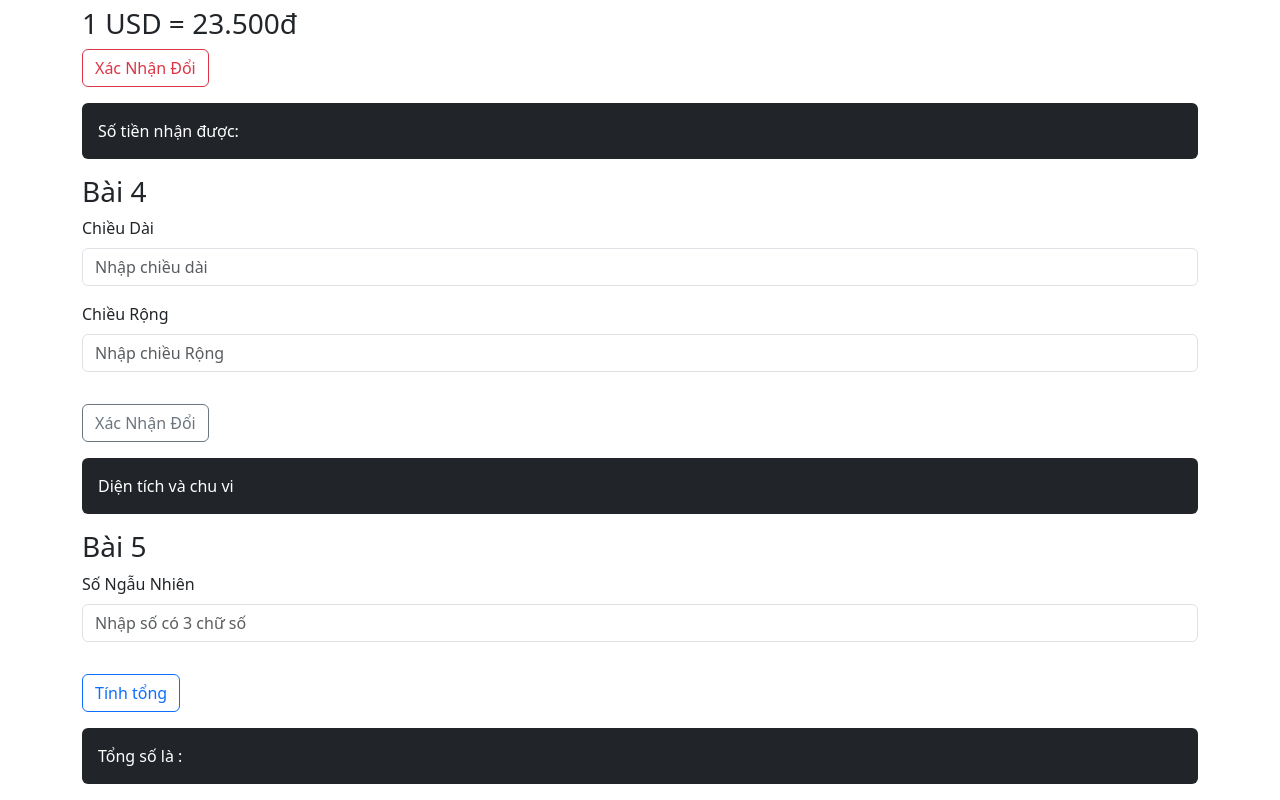
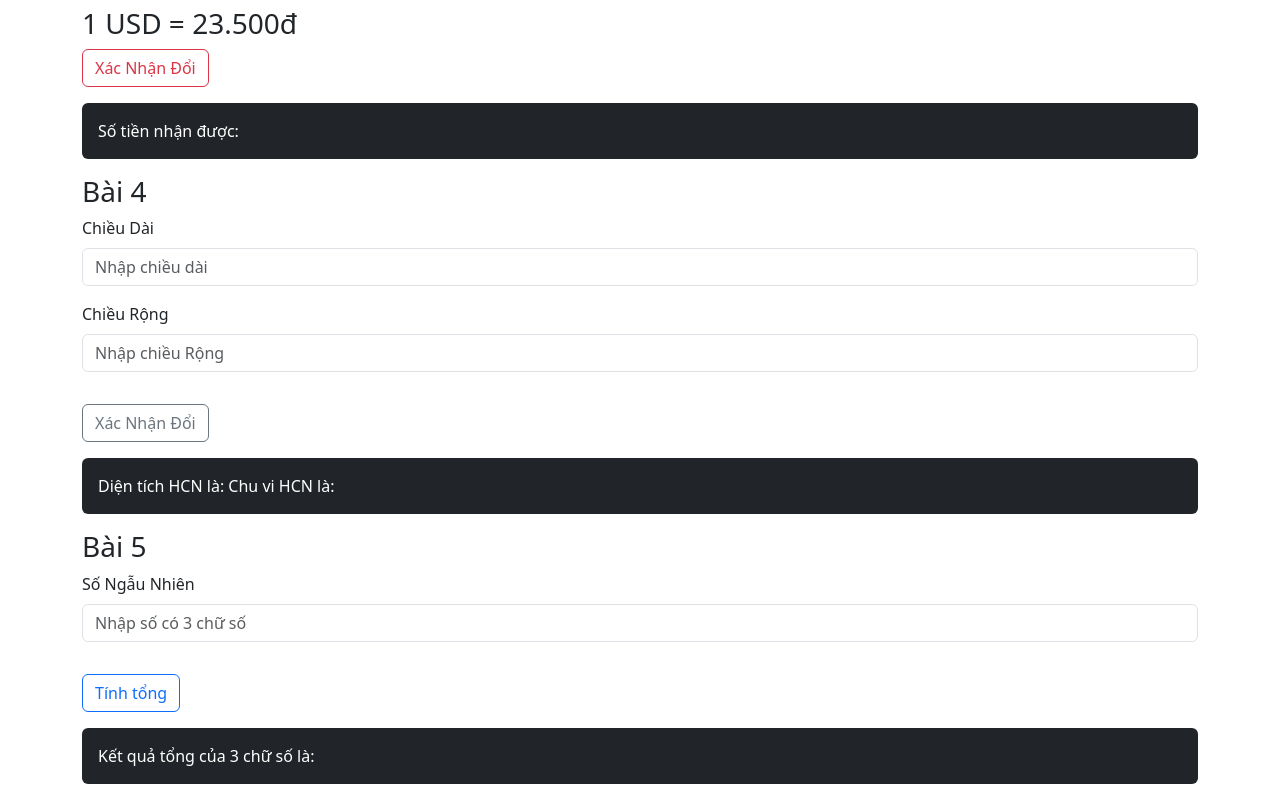
Before and after one commit to hongphuc190888/BC82_baitapJSb1, a plain HTML site: page index.html in a window 1280 px wide. Shown: the part 986-1786 px from the top of the page. Drawn offline with nearby package versions, Linux system fonts and the light colour scheme.

Commit message:
hoanthanhchinhsua

```diff
--- a/index.html
+++ b/index.html
@@ -83,7 +83,7 @@
                 placeholder="Nhập chiều Rộng" />
         </div>
         <button class=" mt-3 btn btn-outline-secondary"> Xác Nhận Đổi</button>
-        <div class="mb-3  text-white rounded mt-3 bg-dark p-3 " id="ketQua4">Diện tích và chu vi
+        <div class="mb-3  text-white rounded mt-3 bg-dark p-3 " id="ketQua4">Diện tích HCN là: Chu vi HCN là:
         </div>
     </div>
 
@@ -96,7 +96,7 @@
         </div>
 
         <button class=" mt-3 btn btn-outline-primary">Tính tổng</button>
-        <div class="mb-3  text-white rounded mt-3 bg-dark p-3 " id="ketQua5">Tổng số là :
+        <div class="mb-3  text-white rounded mt-3 bg-dark p-3 " id="ketQua5">Kết quả tổng của 3 chữ số là:
         </div>
     </div>
     <script src="https://cdn.jsdelivr.net/npm/@popperjs/core@2.11.8/dist/umd/popper.min.js"
--- a/indexx.js
+++ b/indexx.js
@@ -61,7 +61,7 @@ document.querySelector(".btn-outline-secondary").onclick = function () {
   document.getElementById("chieuRong").value = "";
   document.getElementById(
     "ketQua4"
-  ).innerHTML = `Diện tích HCN là: ${dienTichHCN} và Chu vi HCN là: ${chuViHCN}`;
+  ).innerHTML = `Diện tích HCN là: ${dienTichHCN}  Chu vi HCN là: ${chuViHCN}`;
 };
 
 // Bài 5
```
